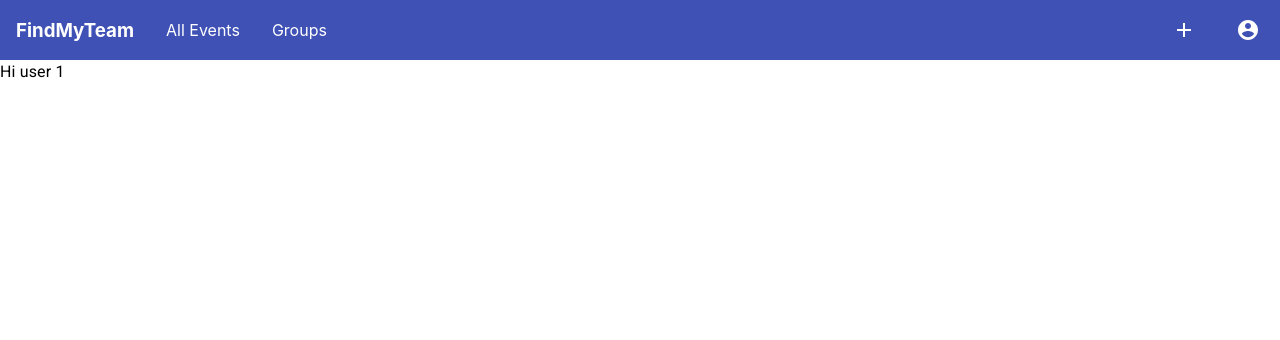
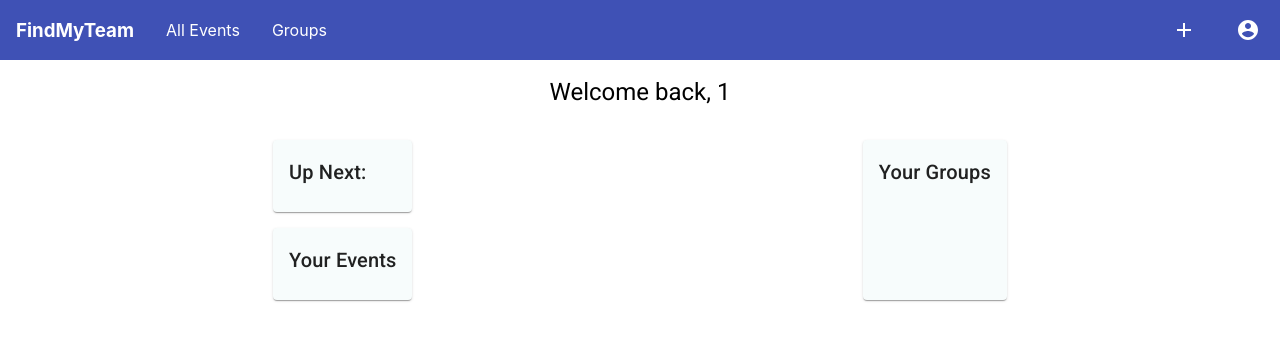
Before and after one commit to philjng/find-my-team, a React (Create React App) app: page /home in a window 1280 px wide. Shown: the top 340 px of the page. Built offline with nearby package versions, Linux system fonts and the light colour scheme.

Commit message:
some cards

```diff
--- /dev/null
+++ b/src/components/Events/UserEvents.js
@@ -0,0 +1,29 @@
+import {Box, Card, CardContent, Typography} from "@material-ui/core";
+import {makeStyles} from "@material-ui/core/styles";
+
+const useStyles = makeStyles(()=> ({
+    card: {
+        margin: "1rem",
+        backgroundColor: "#f7fcfc",
+    }
+}))
+
+export const UserEvents = () => {
+    const classes = useStyles()
+
+    return (
+        <Box>
+            <Card className={classes.card}>
+                <CardContent>
+                    <Typography variant="h6">Up Next:</Typography>
+
+                </CardContent>
+            </Card>
+            <Card className={classes.card}>
+                <CardContent>
+                    <Typography variant="h6">Your Events</Typography>
+                </CardContent>
+            </Card>
+        </Box>
+    )
+}
--- a/src/components/Home.js
+++ b/src/components/Home.js
@@ -1,13 +1,34 @@
-import { Typography } from "@material-ui/core";
+import {Container, Typography} from "@material-ui/core";
 import { connect } from "react-redux";
+import {styled} from "@material-ui/styles";
+import {UserEvents} from "./Events/UserEvents";
+import {UserGroups} from "./UserGroups";
+
+const PageContainer = styled(Container)({
+})
+
+const WelcomeText = styled(Typography)({
+    margin: '1rem',
+    textAlign: 'center',
+})
+
+const HomeInfo = styled(Container)({
+    display: `flex`,
+    justifyContent: `space-around`
+})
+
 
 function Home(props) {
   return (
-    <div>
-      <Typography>
-        Hi user {props.userId}
-      </Typography>
-    </div>
+    <PageContainer>
+        <WelcomeText variant="h5">
+            Welcome back, {props.userId}
+        </WelcomeText>
+        <HomeInfo>
+            <UserEvents/>
+            <UserGroups/>
+        </HomeInfo>
+    </PageContainer>
   );
 }
 
--- /dev/null
+++ b/src/components/UserGroups.js
@@ -0,0 +1,21 @@
+import {Card, CardContent, Typography} from "@material-ui/core";
+import {makeStyles} from "@material-ui/core/styles";
+
+const useStyles = makeStyles(()=> ({
+    card: {
+        margin: "1rem",
+        backgroundColor: "#f7fcfc",
+    }
+}))
+
+export const UserGroups = () => {
+    const classes = useStyles()
+
+    return (
+        <Card className={classes.card}>
+            <CardContent>
+                <Typography variant="h6">Your Groups</Typography>
+            </CardContent>
+        </Card>
+    )
+}
```
